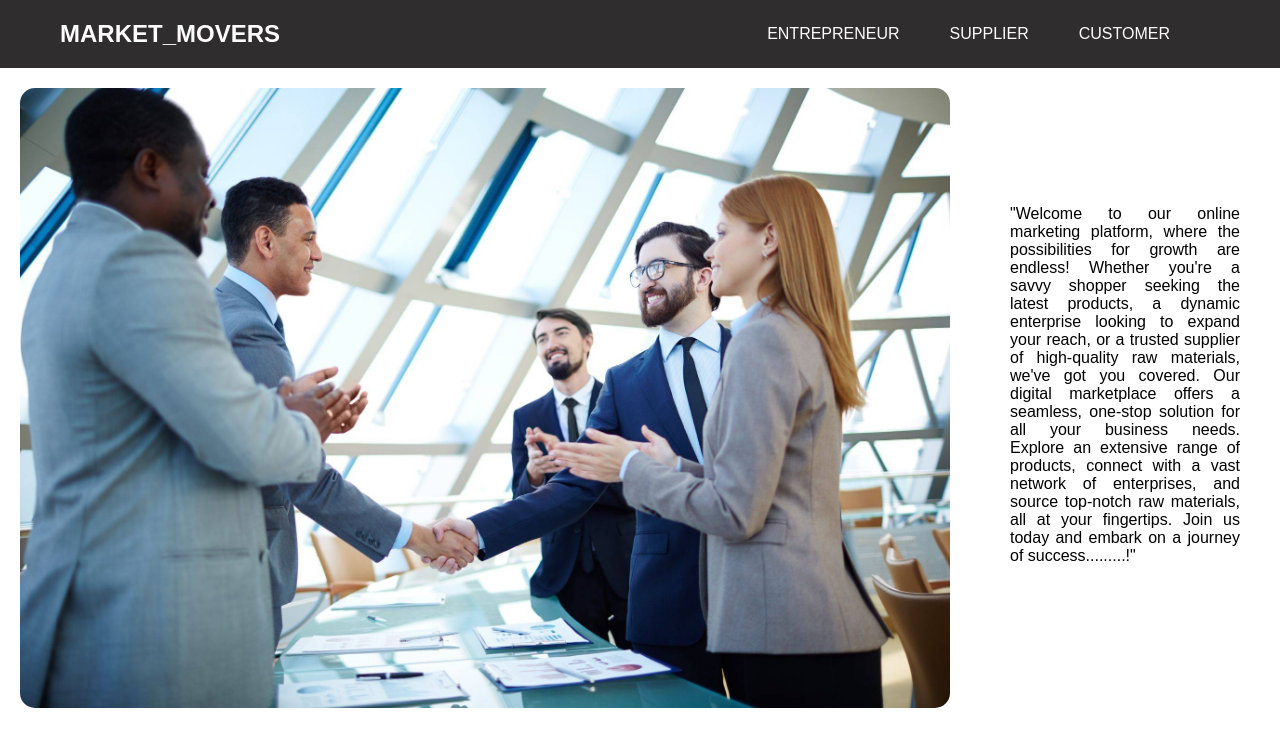
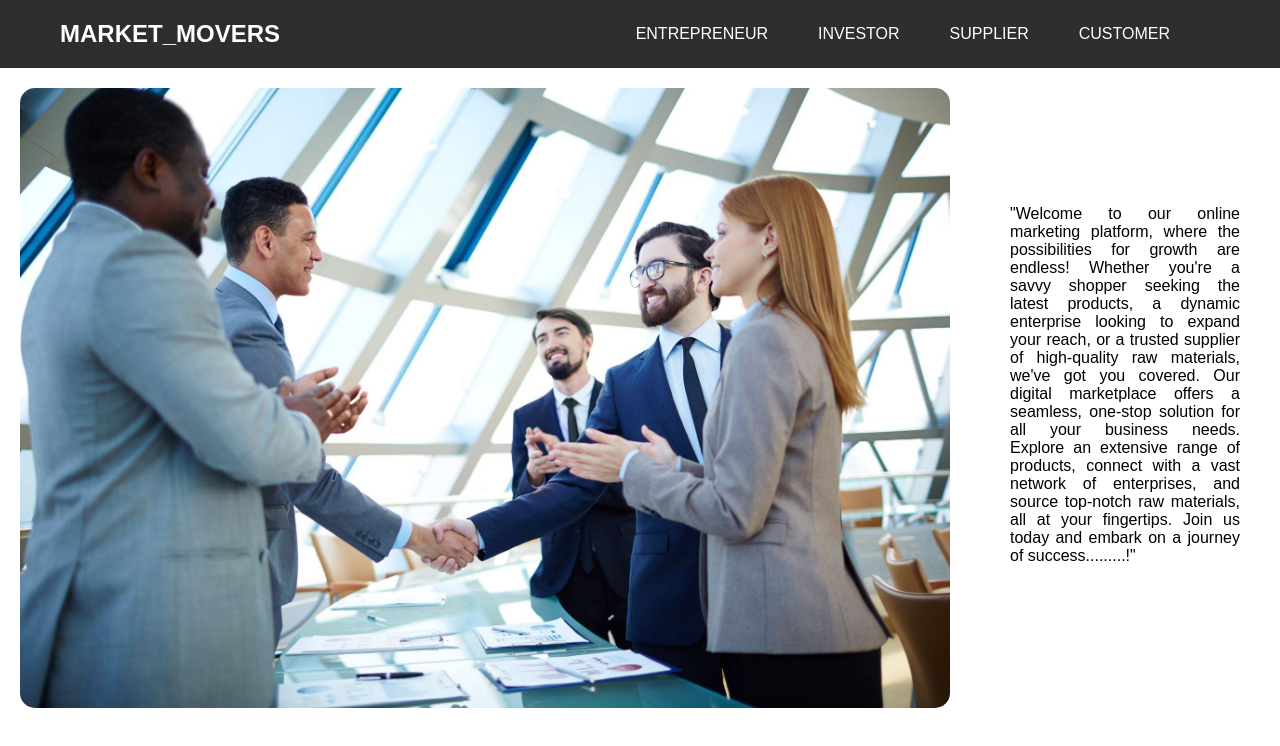
Before and after one commit to Likhithch123/JB_SIH_12_1509, a plain HTML site: page index.html in a window 1280 px wide. Drawn offline with Linux system fonts and the light colour scheme.

Commit message:
index.html

```diff
--- a/index.html
+++ b/index.html
@@ -56,6 +56,7 @@
             <div class="menu">
                 <ul>
                     <li><a href="registration1.html">ENTREPRENEUR</a></li>
+			<li><a href="Investors.html">INVESTOR</a></li>
                     <li><a href="registration2.html">SUPPLIER</a></li>
                     <li><a href="registration3.html">CUSTOMER</a></li>
                 </ul>
```
